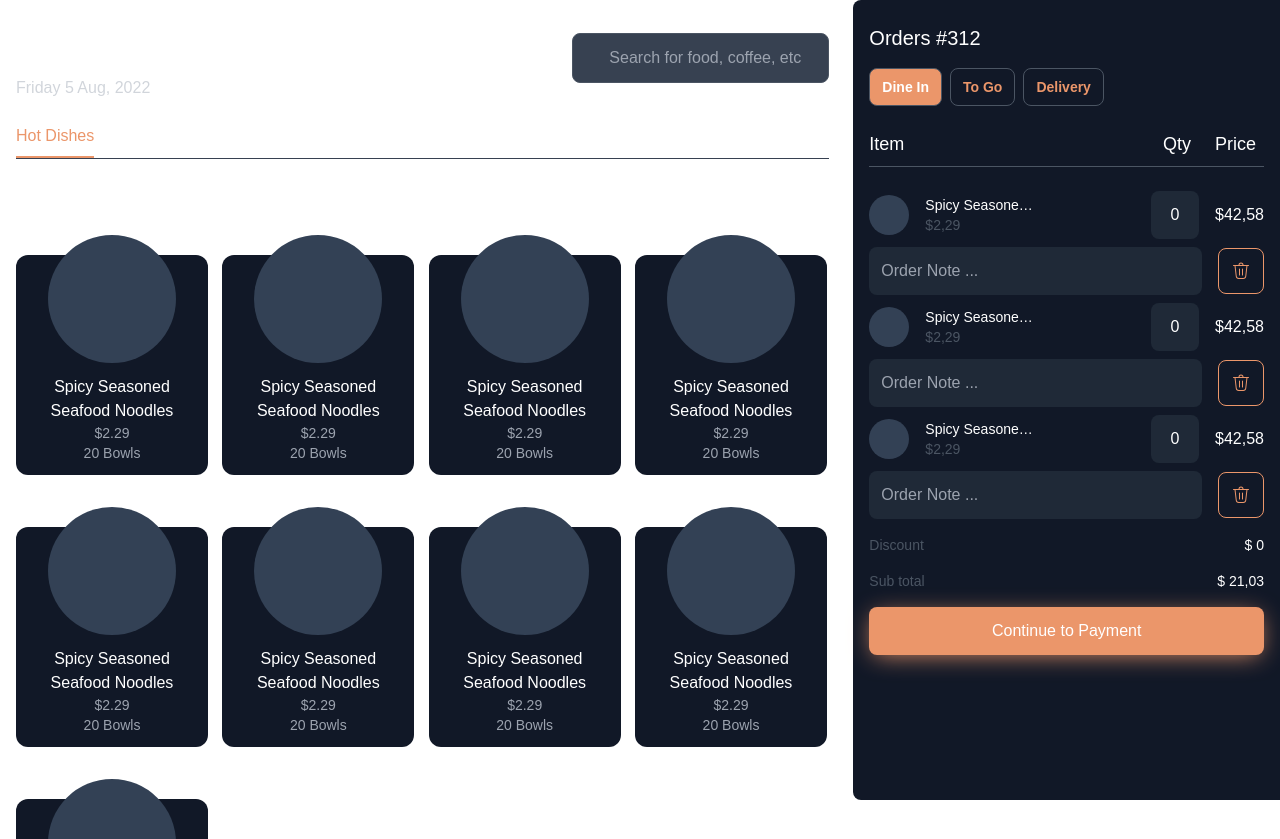
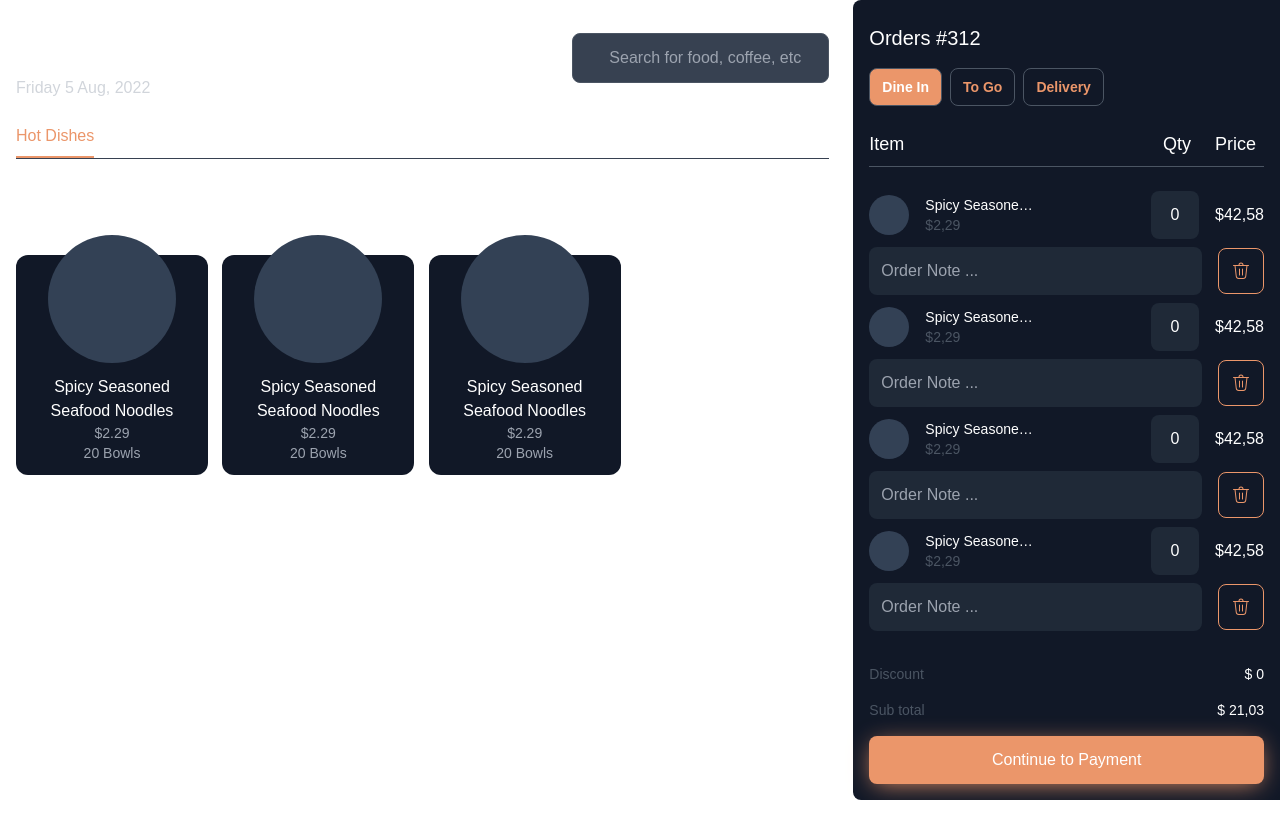
Before and after one commit to dantehduran/restaurant-pos, a Nuxt app: page / in a window 1280 px wide. Shown: the top 839 px of the page. After the commit the page ends 800 px from the top, so only its background shows below. Built offline with nearby package versions, Linux system fonts and the light colour scheme; some icons are missing.

Commit message:
cart items section with hiden scrollbar

```diff
--- a/components/Home/Cart.vue
+++ b/components/Home/Cart.vue
@@ -1,6 +1,7 @@
 <template>
 	<div class="sticky bg-gray-900 rounded-l-lg top-0 min-h-screen">
-		<div class="flex flex-col gap-y-4 pt-6 px-4">
+		<div class="flex flex-col gap-y-4 px-4 justify-between max-h-screen">
+			<div class="bg-gray-900 flex flex-col gap-y-4 pt-6">
 				<h3 class="text-white text-xl">Orders #312</h3>
 				<div class="flex gap-x-2">
 					<button
@@ -21,11 +22,17 @@
 					<span class="text-lg text-white">Qty</span>
 					<span class="text-lg text-white px-2">Price</span>
 				</div>
-			<div class="flex flex-col gap-y-2">
+			</div>
+			<div
+				class="flex flex-col h-1/3 max-h-[50%] gap-y-2 overflow-y-auto scrollbar-hide"
+			>
+				<HomeCartItem />
+				<HomeCartItem />
 				<HomeCartItem />
 				<HomeCartItem />
 				<HomeCartItem />
 			</div>
+			<div class="bg-gray-900 flex flex-col gap-y-4 py-4">
 				<div class="flex justify-between items-center">
 					<span class="text-sm text-gray-600">Discount</span>
 					<span class="text-sm text-white text-right">$ 0</span>
@@ -41,6 +48,7 @@
 				</button>
 			</div>
 		</div>
+	</div>
 </template>
 <script setup lang="ts">
 const active = ref('dine in');
--- a/pages/index.vue
+++ b/pages/index.vue
@@ -25,12 +25,12 @@
 				<HomeDishCard />
 				<HomeDishCard />
 				<HomeDishCard />
+				<!-- <HomeDishCard />
 				<HomeDishCard />
 				<HomeDishCard />
 				<HomeDishCard />
 				<HomeDishCard />
-				<HomeDishCard />
-				<HomeDishCard />
+				<HomeDishCard /> -->
 			</div>
 		</div>
 		<aside class="w-1/3 relative">
--- a/tailwind.config.js
+++ b/tailwind.config.js
@@ -1,4 +1,5 @@
 /** @type {import('tailwindcss').Config} */
+const plugin = require('tailwindcss/plugin');
 module.exports = {
 	content: [
 		`components/**/*.{vue,js}`,
@@ -24,5 +25,20 @@ module.exports = {
 			},
 		},
 	},
-	plugins: [],
+	plugins: [
+		plugin(function ({ addUtilities }) {
+			addUtilities({
+				'.scrollbar-hide': {
+					/* IE and Edge */
+					'-ms-overflow-style': 'none',
+					/* Firefox */
+					'scrollbar-width': 'none',
+					/* Safari and Chrome */
+					'&::-webkit-scrollbar': {
+						display: 'none',
+					},
+				},
+			});
+		}),
+	],
 };
```
Lines whose indentation alone changed are shown as unchanged.
